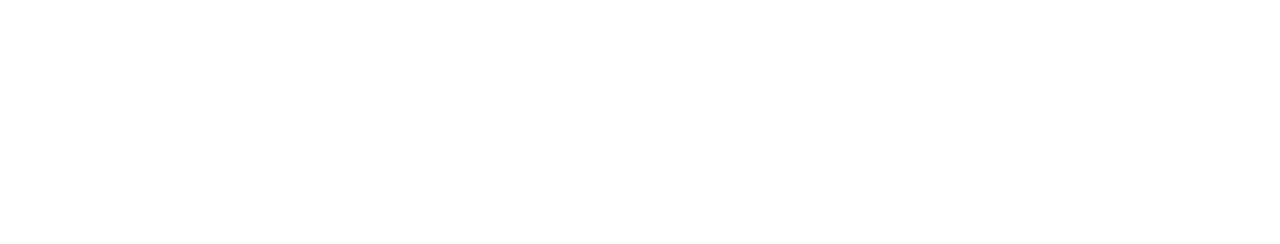
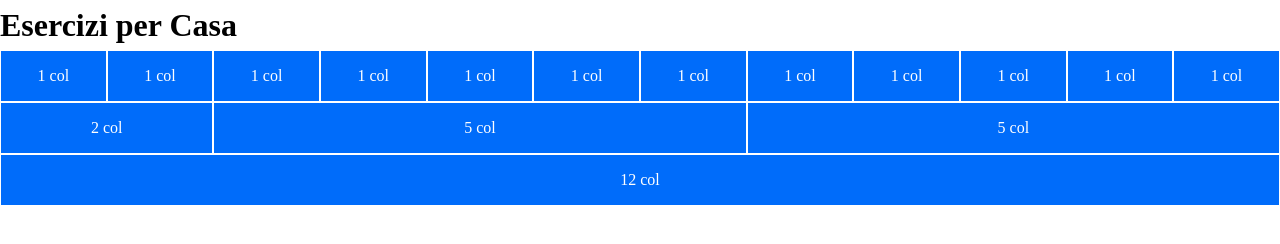
Before and after one commit to DarioGiusino/html-css-12bool, a plain HTML site: page index.html in a window 1280 px wide. Drawn offline with Linux system fonts and the light colour scheme.

Commit message:
setting up library+generic style ruels+first 2 row

```diff
--- a/css/12bool.css
+++ b/css/12bool.css
@@ -4,3 +4,96 @@
     padding: 0;
     box-sizing: border-box;
 }
+
+/***** Utilities *****/
+.container{
+    max-width: 1200px;
+    margin: 0 auto;
+}
+
+/*** Row/Col Technique ***/
+
+/* Row */
+.row{
+    display: flex;
+    flex-direction: row;
+    flex-wrap: wrap;
+    align-items: stretch;
+    justify-content: flex-start;
+}
+
+.row > *{
+    max-width: 100%;
+}
+
+/* Col */
+.row > [class^='col'] {
+    flex-grow: 0;
+    flex-shrink: 0;
+    flex-basis: auto;
+}
+
+.row > .col {
+    flex-grow: 1;
+}
+
+/*** Grid Technique ***/
+.row > .col-1{
+    flex-basis: calc(100% / 12);
+    max-width: calc(100% / 12);
+}
+
+.row > .col-2{
+    flex-basis: calc(100% / 12 * 2);
+    max-width: calc(100% / 12 * 2);
+}
+
+.row > .col-3{
+    flex-basis: calc(100% / 12 * 3);
+    max-width: calc(100% / 12 * 3);
+}
+
+.row > .col-4{
+    flex-basis: calc(100% / 12 * 4);
+    max-width: calc(100% / 12 * 4);
+}
+
+.row > .col-5{
+    flex-basis: calc(100% / 12 * 5);
+    max-width: calc(100% / 12 * 5);
+}
+
+.row > .col-6{
+    flex-basis: calc(100% / 12 * 6);
+    max-width: calc(100% / 12 * 6);
+}
+
+.row > .col-7{
+    flex-basis: calc(100% / 12 * 7);
+    max-width: calc(100% / 12 * 7);
+}
+
+.row > .col-8{
+    flex-basis: calc(100% / 12 * 8);
+    max-width: calc(100% / 12 * 8);
+}
+
+.row > .col-9{
+    flex-basis: calc(100% / 12 * 9);
+    max-width: calc(100% / 12 * 9);
+}
+
+.row > .col-10{
+    flex-basis: calc(100% / 12 * 10);
+    max-width: calc(100% / 12 * 10);
+}
+
+.row > .col-11{
+    flex-basis: calc(100% / 12 * 11);
+    max-width: calc(100% / 12 * 11);
+}
+
+.row > .col-12{
+    flex-basis: calc(100% / 12 * 12);
+    max-width: calc(100% / 12 * 12);
+}
--- a/css/style.css
+++ b/css/style.css
@@ -0,0 +1,23 @@
+/* ROOT Utilities */
+:root{
+    --main-col: #006cfa;
+    --secondary-col: #00e165;
+}
+
+/* Text formatting */
+*{
+    color: #fff;
+    text-align: center;
+    line-height: 50px;
+}
+
+h1{
+    color: #000;
+    text-align: start;
+}
+
+div[class*='col']{
+    background-color: var(--main-col);
+    border: 1px solid #fff;
+    min-height: 50px;
+}
--- a/index.html
+++ b/index.html
@@ -11,6 +11,33 @@
     <link rel="stylesheet" href="css/style.css">
 </head>
 <body>
+    <!-- Title -->
+    <h1>Esercizi per Casa</h1>
+
+    <!-- First row -->
+    <div class="row">
+        <!-- 1/12 * 12 -->
+        <div class="col-1">1 col</div>
+        <div class="col-1">1 col</div>
+        <div class="col-1">1 col</div>
+        <div class="col-1">1 col</div>
+        <div class="col-1">1 col</div>
+        <div class="col-1">1 col</div>
+        <div class="col-1">1 col</div>
+        <div class="col-1">1 col</div>
+        <div class="col-1">1 col</div>
+        <div class="col-1">1 col</div>
+        <div class="col-1">1 col</div>
+        <div class="col-1">1 col</div>
+
+        <!-- 2/12 + 2 * 5/12 -->
+        <div class="col-2">2 col</div>
+        <div class="col-5">5 col</div>
+        <div class="col-5">5 col</div>
+
+        <!-- 12/12 -->
+        <div class="col-12">12 col</div>
+    </div>
 
 </body>
 </html>
```
